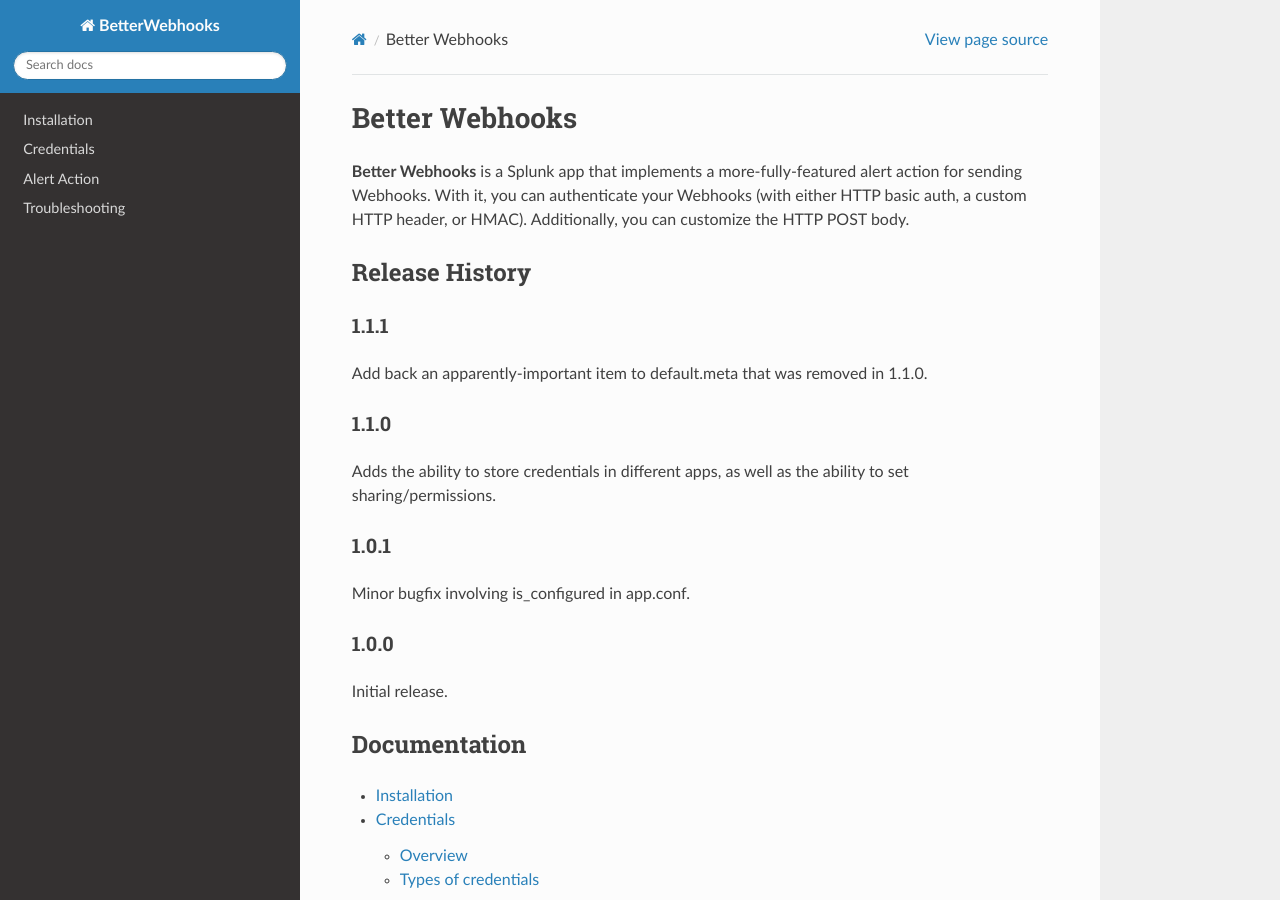
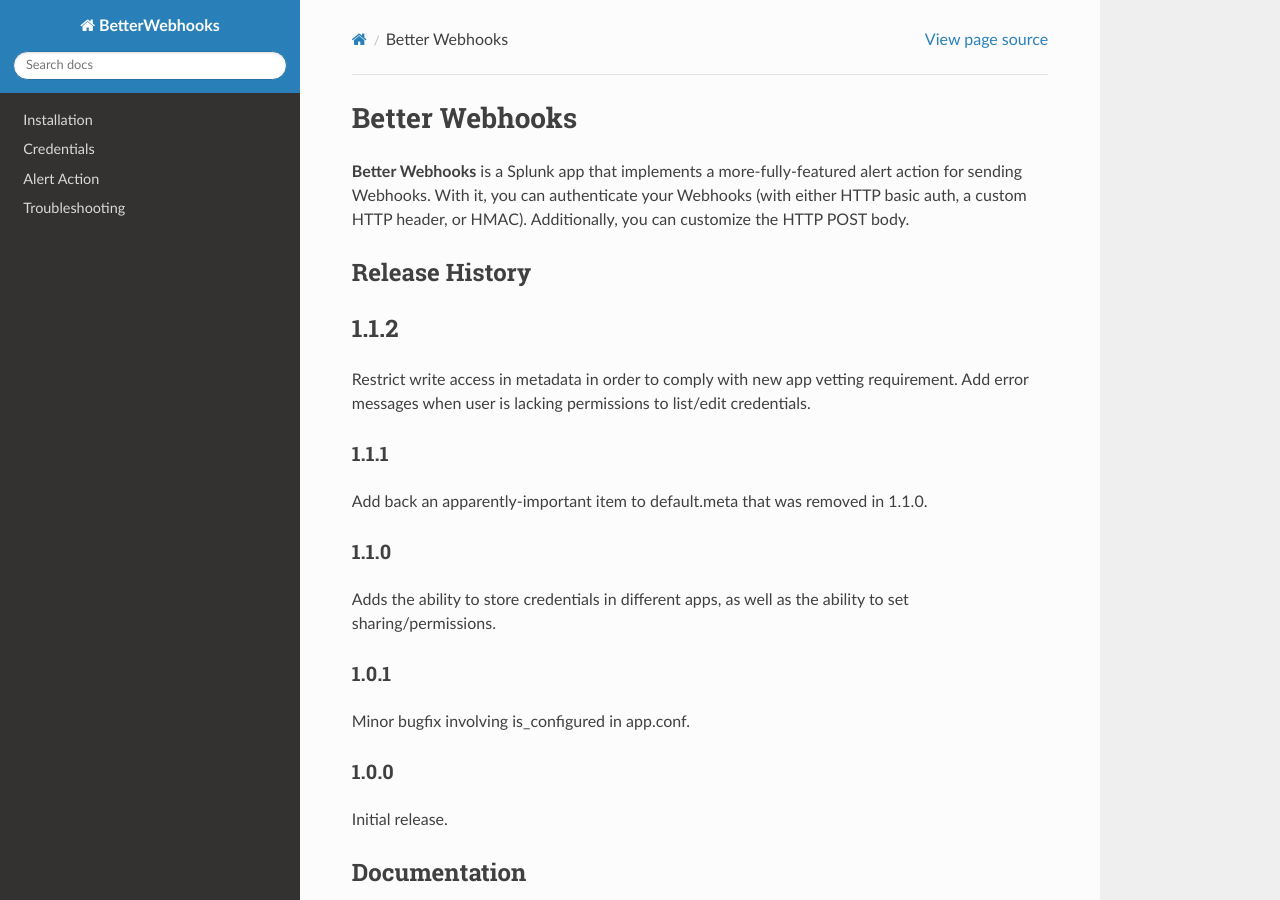
Before and after one commit to HurricaneLabs/BetterWebhooks, a Sphinx documentation site: the page built from docs/source/index.rst, in a window 1280 px wide and 900 px high. Built offline with Sphinx 7.4.7 and the Read the Docs theme 3.1.0, drawn with Linux system fonts in a browser that asks for light colours.

Commit message:
Changelog

```diff
--- a/docs/source/index.rst
+++ b/docs/source/index.rst
@@ -8,6 +8,11 @@
 
 Release History
 ----------------
+1.1.2
+-----
+Restrict write access in metadata in order to comply with new app vetting requirement.
+Add error messages when user is lacking permissions to list/edit credentials.
+
 1.1.1
 _____
 Add back an apparently-important item to default.meta that was removed in 1.1.0.
```
